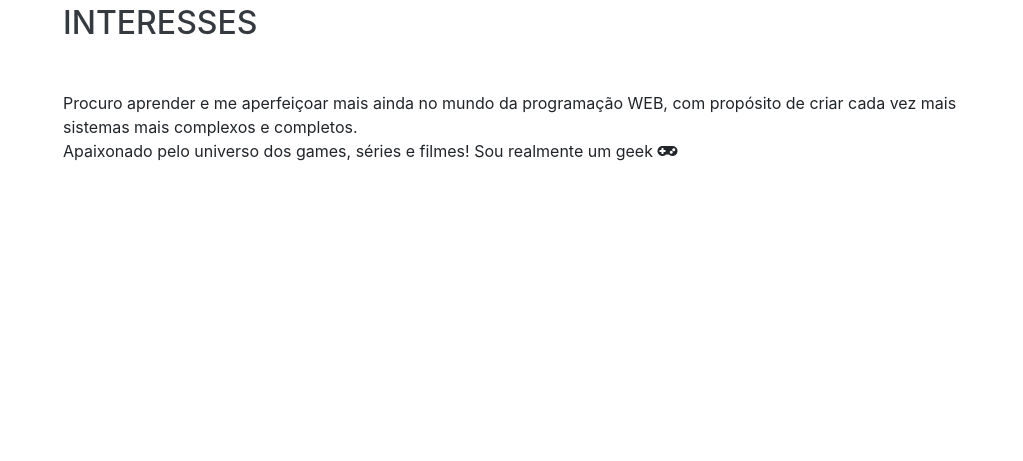
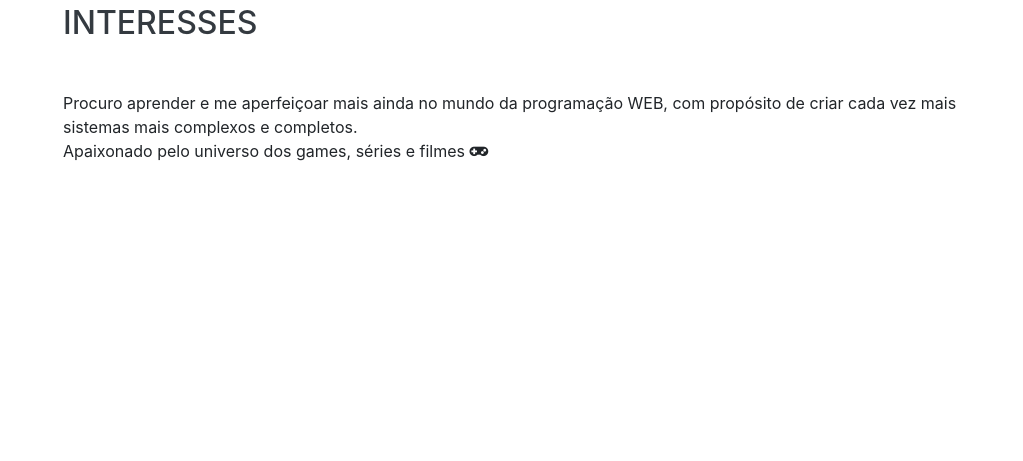
Before and after one commit to Rainangramacho/Rainangramacho.github.io, a website with bundled scripts: page index.html in a window 1280 px wide. Shown: the part 3923-4384 px from the top of the page, without its empty margins (257-1280 px from the left). Built offline with nearby package versions, Linux system fonts and the light colour scheme; a web font is replaced by a local one.

Commit message:
Update index.html

```diff
--- a/index.html
+++ b/index.html
@@ -261,7 +261,7 @@
       <div class="w-100">
         <h2 class="mb-5">Interesses</h2>
         <p class="mb-0">Procuro aprender e me aperfeiçoar mais ainda no mundo da programação WEB, com propósito de criar cada vez mais sistemas mais complexos e completos.</p>
-        <p class="mb-0">Apaixonado pelo universo dos games, séries e filmes! Sou realmente um geek <i class="fas fa-gamepad"></i></p>
+        <p class="mb-0">Apaixonado pelo universo dos games, séries e filmes <i style="font-size:15px" class="fas fa-gamepad"></i></p>
       </div>
     </section>
         <p class="lead mb-0">
```
